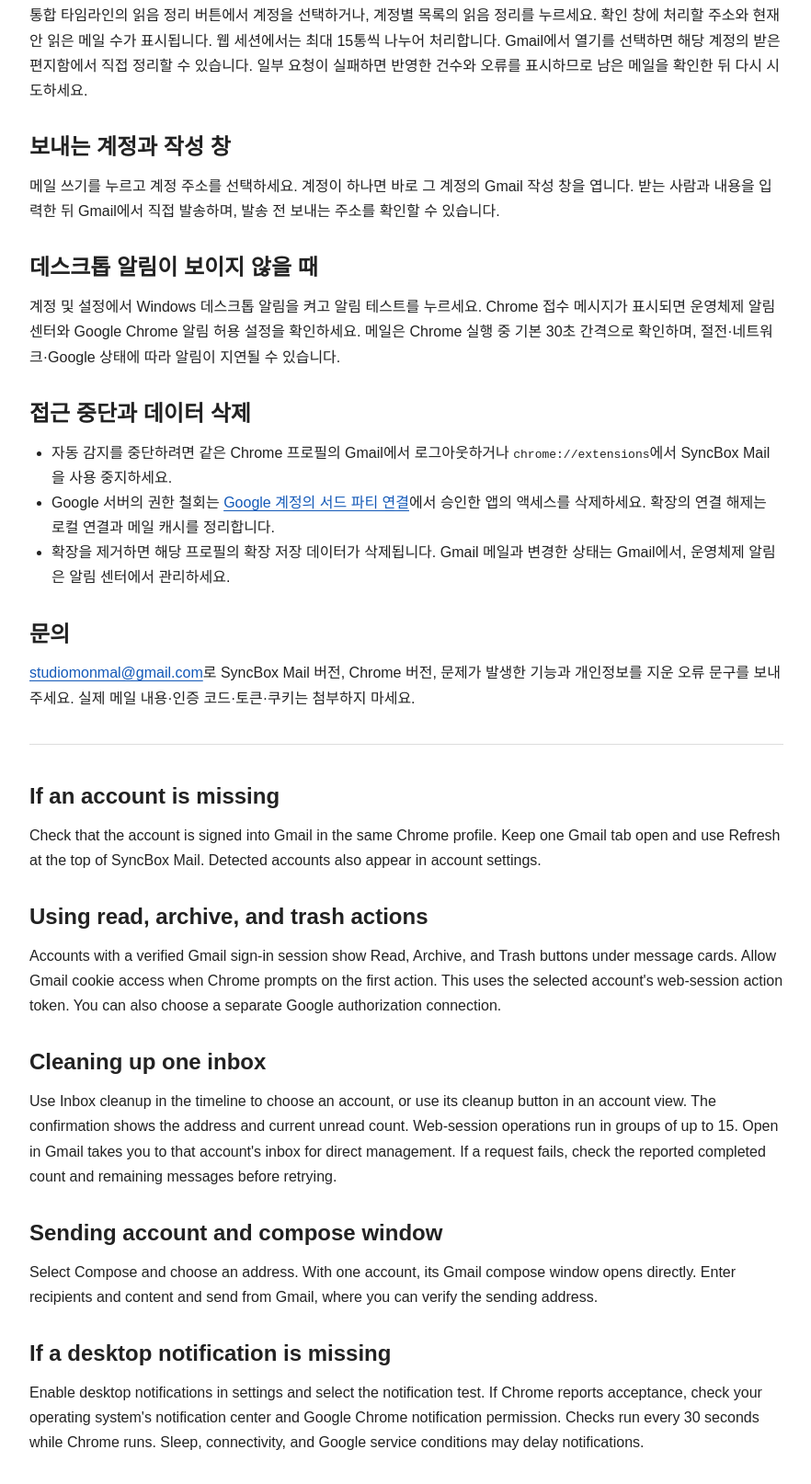
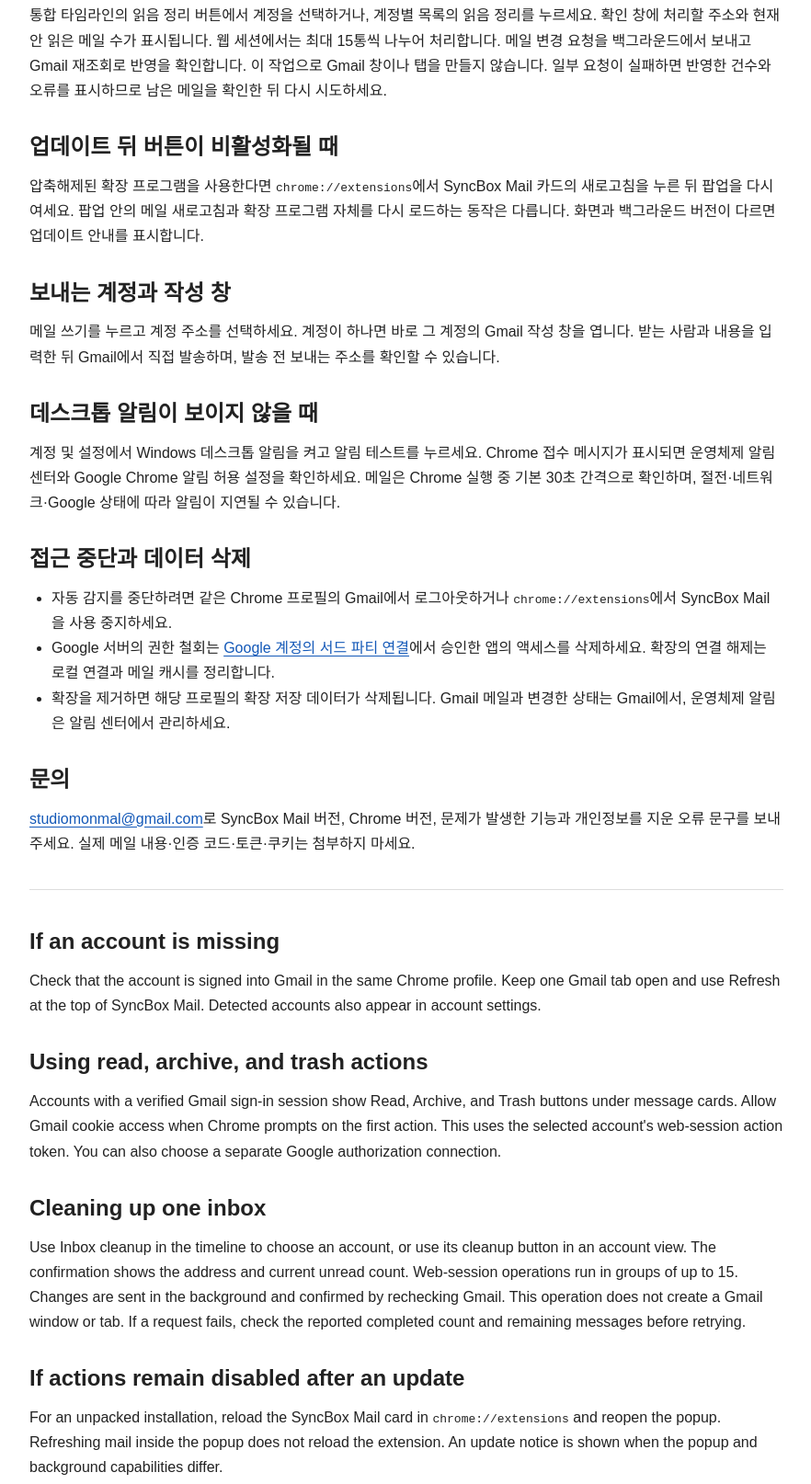
Before and after one commit to archNetwa/studiomonmal, a plain HTML site: page apps/syncbox-mail/support/index.html in a window 1280 px wide. Shown: the part 726-2340 px from the top of the page at 92% size, without its empty margins (198-1080 px from the left). Drawn offline with Linux system fonts and the light colour scheme.

Commit message:
Update SyncBox Mail 0.1.5 background actions and reload guidance

```diff
--- a/apps/syncbox-mail/support/index.html
+++ b/apps/syncbox-mail/support/index.html
@@ -14,7 +14,7 @@
   <p class="sub">Studio Monmal · SyncBox Mail</p>
   <h1>지원 및 데이터 삭제</h1>
   <p lang="en">Support and data deletion</p>
-  <p class="sub">기준 버전 / Covered version 0.1.4<br>시행일 및 업데이트 / Effective and updated <time datetime="2026-11-26">2026-11-26</time></p>
+  <p class="sub">기준 버전 / Covered version 0.1.5<br>시행일 및 업데이트 / Effective and updated <time datetime="2026-11-26">2026-11-26</time></p>
 </header>
 <nav aria-label="앱 문서 / App documents">
   <a href="../">SyncBox Mail</a>
@@ -30,7 +30,9 @@
   <h2>읽음·보관·휴지통 버튼을 사용하려면</h2>
   <p>로그인 상태가 확인된 계정은 메일 카드 아래의 읽음·보관·휴지통 버튼을 사용할 수 있습니다. 처음 실행할 때 Chrome이 요청하는 Gmail 쿠키 접근을 허용하세요. 이 권한으로 해당 계정의 웹 세션 작업 토큰을 사용합니다. 별도 Google 권한 연결도 선택할 수 있습니다.</p>
   <h2>계정별 읽음 정리</h2>
-  <p>통합 타임라인의 읽음 정리 버튼에서 계정을 선택하거나, 계정별 목록의 읽음 정리를 누르세요. 확인 창에 처리할 주소와 현재 안 읽은 메일 수가 표시됩니다. 웹 세션에서는 최대 15통씩 나누어 처리합니다. Gmail에서 열기를 선택하면 해당 계정의 받은편지함에서 직접 정리할 수 있습니다. 일부 요청이 실패하면 반영한 건수와 오류를 표시하므로 남은 메일을 확인한 뒤 다시 시도하세요.</p>
+  <p>통합 타임라인의 읽음 정리 버튼에서 계정을 선택하거나, 계정별 목록의 읽음 정리를 누르세요. 확인 창에 처리할 주소와 현재 안 읽은 메일 수가 표시됩니다. 웹 세션에서는 최대 15통씩 나누어 처리합니다. 메일 변경 요청을 백그라운드에서 보내고 Gmail 재조회로 반영을 확인합니다. 이 작업으로 Gmail 창이나 탭을 만들지 않습니다. 일부 요청이 실패하면 반영한 건수와 오류를 표시하므로 남은 메일을 확인한 뒤 다시 시도하세요.</p>
+  <h2>업데이트 뒤 버튼이 비활성화될 때</h2>
+  <p>압축해제된 확장 프로그램을 사용한다면 <code>chrome://extensions</code>에서 SyncBox Mail 카드의 새로고침을 누른 뒤 팝업을 다시 여세요. 팝업 안의 메일 새로고침과 확장 프로그램 자체를 다시 로드하는 동작은 다릅니다. 화면과 백그라운드 버전이 다르면 업데이트 안내를 표시합니다.</p>
   <h2>보내는 계정과 작성 창</h2>
   <p>메일 쓰기를 누르고 계정 주소를 선택하세요. 계정이 하나면 바로 그 계정의 Gmail 작성 창을 엽니다. 받는 사람과 내용을 입력한 뒤 Gmail에서 직접 발송하며, 발송 전 보내는 주소를 확인할 수 있습니다.</p>
   <h2>데스크톱 알림이 보이지 않을 때</h2>
@@ -51,7 +53,9 @@
   <h2>Using read, archive, and trash actions</h2>
   <p>Accounts with a verified Gmail sign-in session show Read, Archive, and Trash buttons under message cards. Allow Gmail cookie access when Chrome prompts on the first action. This uses the selected account's web-session action token. You can also choose a separate Google authorization connection.</p>
   <h2>Cleaning up one inbox</h2>
-  <p>Use Inbox cleanup in the timeline to choose an account, or use its cleanup button in an account view. The confirmation shows the address and current unread count. Web-session operations run in groups of up to 15. Open in Gmail takes you to that account's inbox for direct management. If a request fails, check the reported completed count and remaining messages before retrying.</p>
+  <p>Use Inbox cleanup in the timeline to choose an account, or use its cleanup button in an account view. The confirmation shows the address and current unread count. Web-session operations run in groups of up to 15. Changes are sent in the background and confirmed by rechecking Gmail. This operation does not create a Gmail window or tab. If a request fails, check the reported completed count and remaining messages before retrying.</p>
+  <h2>If actions remain disabled after an update</h2>
+  <p>For an unpacked installation, reload the SyncBox Mail card in <code>chrome://extensions</code> and reopen the popup. Refreshing mail inside the popup does not reload the extension. An update notice is shown when the popup and background capabilities differ.</p>
   <h2>Sending account and compose window</h2>
   <p>Select Compose and choose an address. With one account, its Gmail compose window opens directly. Enter recipients and content and send from Gmail, where you can verify the sending address.</p>
   <h2>If a desktop notification is missing</h2>
```
Also changed, not shown: apps/syncbox-mail/index.html (+1 -1 lines), apps/syncbox-mail/privacy/index.html (+5 -5 lines).
